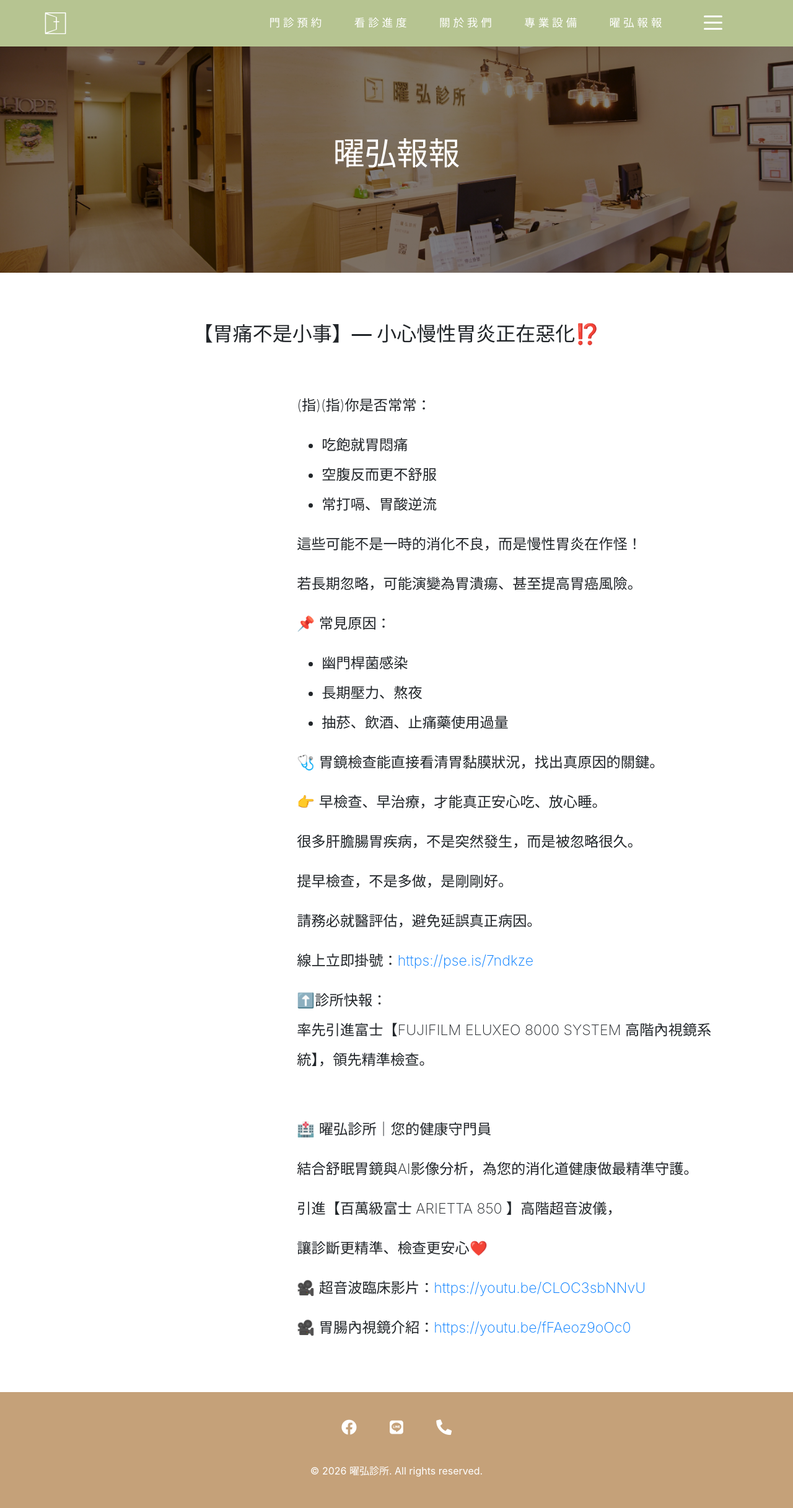
After one commit to ThomasTseng2005/yaohung-medical, a Flask app: page /articles/stomach-pain-chronic-gastritis in a window 1280 px wide. The commit adds this page. Shown: the whole page at 62% size. Run offline with Flask 3, Linux system fonts and the light colour scheme; some libraries are stand-ins or nearby versions; grey boxes are pictures that could not be loaded.

Commit message:
feat: 新增曜弘報報

```diff
--- /dev/null
+++ b/templates/articles/stomach-pain-chronic-gastritis.html
@@ -0,0 +1,98 @@
+{% extends "layout.html" %} {% block content %}
+
+<script
+  type="text/javascript"
+  src="{{ url_for('static', filename='script2.js') }}?v={{ timestamp }}"
+></script>
+<section class="about-header" id="articles-header">
+  <h1 class="about-h1">曜弘報報</h1>
+</section>
+
+<section
+  class="about-body article-detail"
+  data-aos="fade-in"
+  data-aos-delay="50"
+  data-aos-duration="700"
+  data-aos-easing="ease-in-out"
+>
+  <div class="article-detail-title">
+    <h2>【胃痛不是小事】— 小心慢性胃炎正在惡化⁉️</h2>
+  </div>
+</section>
+
+<section
+  class="article-detail-body"
+  data-aos="fade-in"
+  data-aos-delay="50"
+  data-aos-duration="700"
+  data-aos-easing="ease-in-out"
+>
+  <div class="row">
+    <div
+      class="col-12 col-lg-4 d-flex justify-content-center align-items-start"
+    >
+      <video class="article-video-custom" autoplay loop muted playsinline>
+        <source
+          src="{{ url_for('static', filename='articlephoto/article-26-stomach-pain-chronic-gastritis.mp4') }}"
+          type="video/mp4"
+        />
+        您的瀏覽器不支援 HTML5 視訊播放。
+      </video>
+    </div>
+    <div class="col-12 col-lg-8 article-detail-content">
+      <p>(指)(指)你是否常常：</p>
+      <ul>
+        <li>吃飽就胃悶痛</li>
+        <li>空腹反而更不舒服</li>
+        <li>常打嗝、胃酸逆流</li>
+      </ul>
+      <p>
+        這些可能不是一時的消化不良，而是慢性胃炎在作怪！
+      </p>
+      <p>
+        若長期忽略，可能演變為胃潰瘍、甚至提高胃癌風險。
+      </p>
+      <p>📌 常見原因：</p>
+      <ul>
+        <li>幽門桿菌感染</li>
+        <li>長期壓力、熬夜</li>
+        <li>抽菸、飲酒、止痛藥使用過量</li>
+      </ul>
+      <p>
+        🩺 胃鏡檢查能直接看清胃黏膜狀況，找出真原因的關鍵。
+      </p>
+      <p>
+        👉 早檢查、早治療，才能真正安心吃、放心睡。
+      </p>
+      <p>很多肝膽腸胃疾病，不是突然發生，而是被忽略很久。</p>
+      <p>提早檢查，不是多做，是剛剛好。</p>
+      <p>請務必就醫評估，避免延誤真正病因。</p>
+      <p>
+        線上立即掛號：<a href="https://pse.is/7ndkze" target="_blank"
+          >https://pse.is/7ndkze</a
+        >
+      </p>
+      <p>⬆️診所快報：<br>率先引進富士【FUJIFILM ELUXEO 8000 SYSTEM 高階內視鏡系統】，領先精準檢查。</p>
+      <br>
+      <p>🏥 <strong>曜弘診所｜您的健康守門員</strong></p>
+      <p>結合舒眠胃鏡與AI影像分析，為您的消化道健康做最精準守護。</p>
+      <p>引進【百萬級富士 ARIETTA 850 】高階超音波儀，</p>
+      <p>讓診斷更精準、檢查更安心❤️</p>
+      <p>🎥 超音波臨床影片：<a href="https://youtu.be/CLOC3sbNNvU" target="_blank">https://youtu.be/CLOC3sbNNvU</a></p>
+      <p>🎥 胃腸內視鏡介紹：<a href="https://youtu.be/fFAeoz9oOc0" target="_blank">https://youtu.be/fFAeoz9oOc0</a></p>
+    </div>
+  </div>
+</section>
+
+<!-- SEO Meta Tags -->
+<meta
+  name="keywords"
+  content="胃痛, 慢性胃炎, 胃鏡檢查, 膽結石, 腹部超音波, 早期發現早期治療, 三重, 新莊, 蘆洲, 板橋, 胃鏡推薦, 舒眠胃鏡, 大腸鏡推薦, 健康檢查, 癌症預防, 曜弘診所, 肚子痛"
+/>
+<meta
+  name="description"
+  content="吃飽胃悶痛、空腹更不舒服、常打嗝或胃酸逆流，可能不是單純消化不良，而是慢性胃炎警訊。若長期忽略，可能演變為胃潰瘍並提高胃癌風險，及早透過胃鏡檢查找出真正原因更安心。"
+/>
+<title>【胃痛不是小事】— 小心慢性胃炎正在惡化⁉️</title>
+
+{% endblock %}
```
Also changed, not shown: templates/articles.html (+25 -0 lines), 1 other file.
